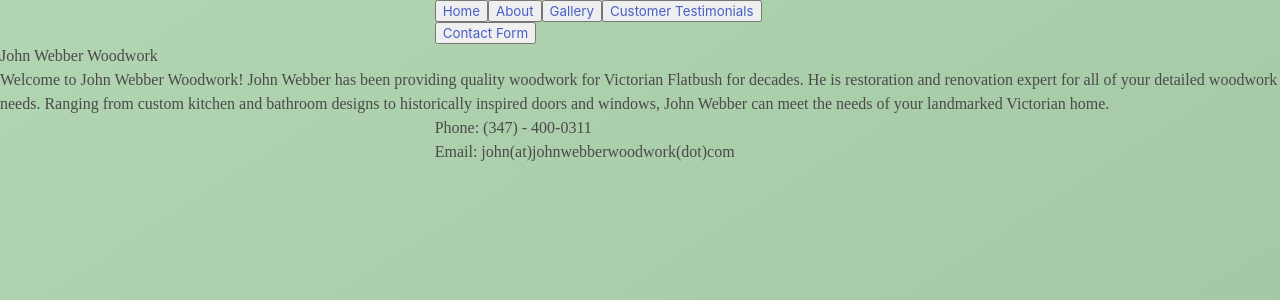
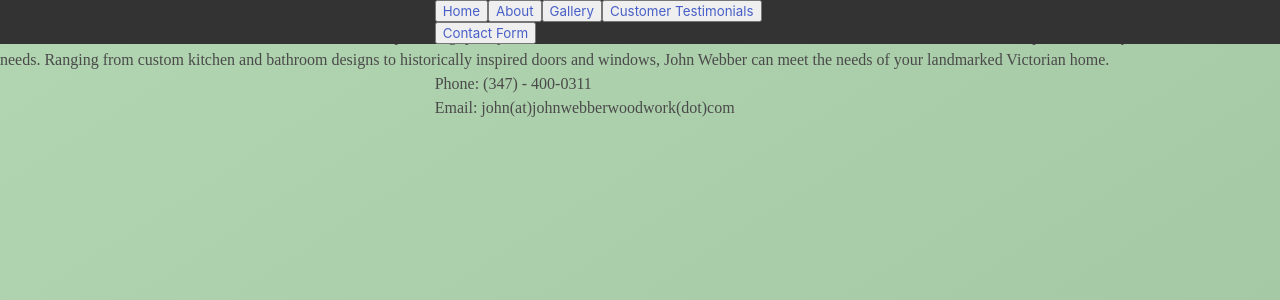
Before and after one commit to elizlotto/webberwoodwork, a React (Create React App) app in the folder client/: page /contact in a window 1280 px wide. Shown: the top 300 px of the page. Built offline with nearby package versions, Linux system fonts and the light colour scheme; a web font is replaced by a local one.

Commit message:
nav bar fixed at top 100% width. button styling started

```diff
--- /dev/null
+++ b/client/src/components/NavigationBar.css
@@ -0,0 +1,8 @@
+#navbar {
+
+    overflow: hidden;
+    background-color: #333;
+    position: fixed;
+    width: 100%;
+
+}
--- a/client/src/components/NavigationBar.jsx
+++ b/client/src/components/NavigationBar.jsx
@@ -1,10 +1,10 @@
 import React from 'react';
 import { Link } from 'react-router-dom';
-
+import './NavigationBar.css';
 
 const NavigationBar = () => {
   return (
-    <nav>
+    <nav id="navbar">
       <div class="columns">
         <div class="column"></div>
         <div class="column">
```
